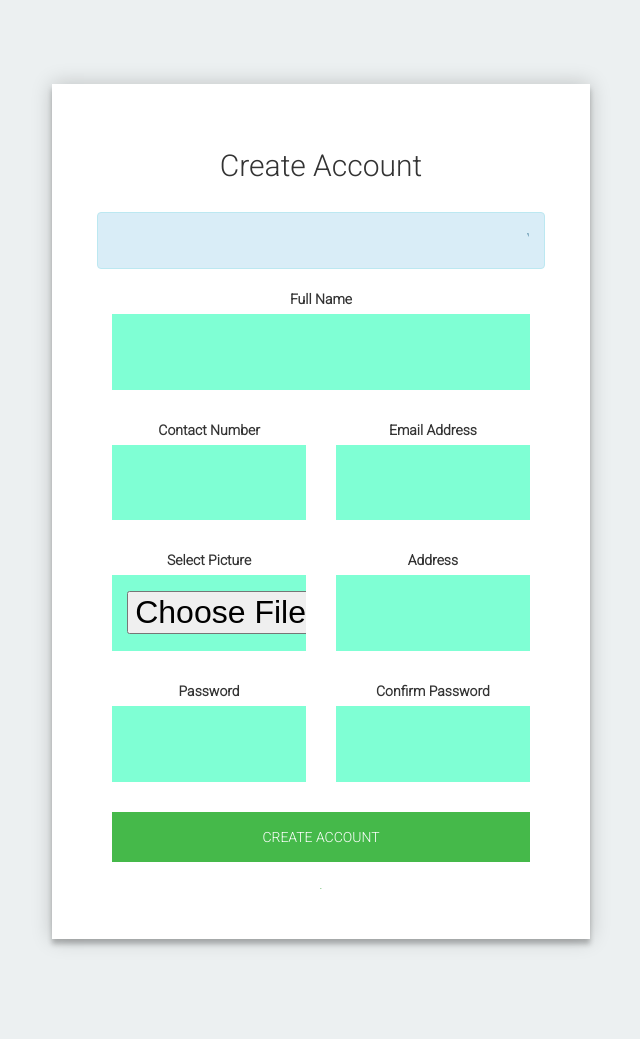
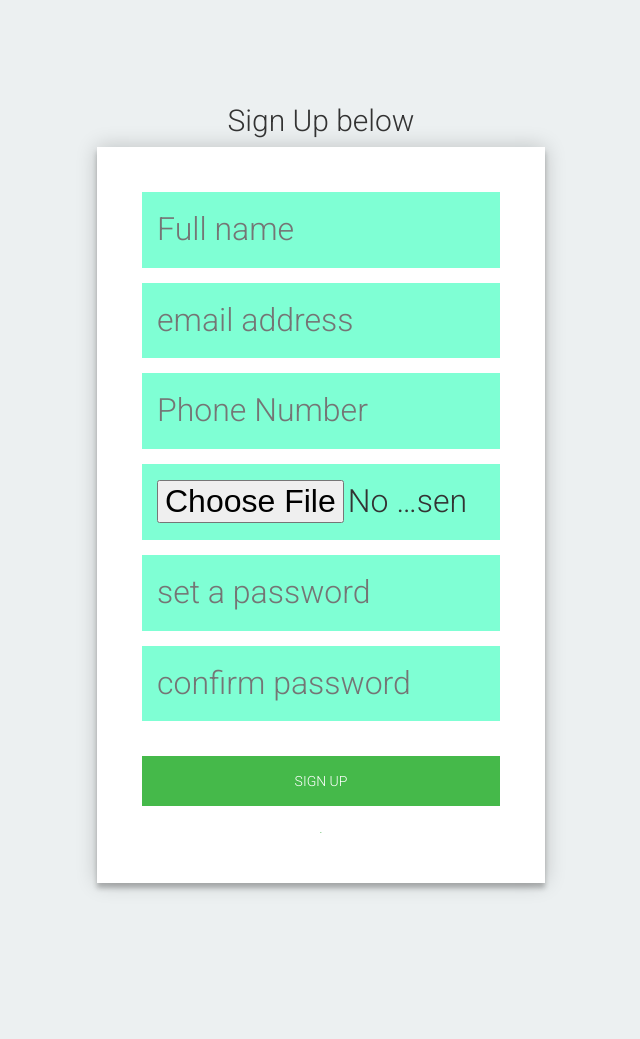
Before and after one commit to Sanga78/Eventticket-booking-system, a PHP site: page /tcpdf/pro/individual_reg.php in a window 1280 px wide. Shown: the part 57-1096 px from the top of the page, without its empty margins (319-959 px from the left). After the commit the page ends 949 px from the top, so only its background shows below. Run offline with PHP 8.4, Linux system fonts and the light colour scheme; some libraries are stand-ins or nearby versions.

Commit message:
Update individual_reg.php
updated registarion template

```diff
--- a/events/pro/individual_reg.php
+++ b/events/pro/individual_reg.php
@@ -69,81 +69,43 @@ alert("We could not register you!.");
     }
 }
 ?>
-<div class="signup-page">
-    <div class="form">
-        <h2>Create Account </h2>
-        <br>
-        <p class="alert alert-info">
-            <marquee behavior="" scrollamount="2" direction="">You need to create an account to book/view Event!
-            </marquee>
-        </p>
-        <form class="login-form" method="post" role="form" enctype="multipart/form-data" id="signup-form"
-            autocomplete="off">
-            <!-- json response will be here -->
-            <div id="errorDiv"></div>
-            <!-- json response will be here -->
-            <div class="col-md-12">
-                <div class="form-group">
-                    <label>Full Name</label>
-                    <input type="text" required minlength="10" name="name">
-                </div>
-            </div>
+ <div class="login-page">
+        <center><h2>Sign Up below</h2></center>
+        <div class="form">
+          <form>
+            <input type="text" required minlength="10" name="name" placeholder="Full name" />
+            <input type="email" required name="email" placeholder="email address" />
+            <input type="text" minlength="11" pattern="[0-9]{10}" required name="phone" placeholder="Phone Number"/>
+            <input type="file" name='file' placeholder="Select Picture"/>
+            <input type="password" id="password" name="password" id="password" placeholder="set a password" />
+            <input type="password" name="cpassword" id="cpassword" placeholder="confirm password" />
+            <i class="fas fa-eye" onclick="show()"></i>
+            <br>
+            <br>
+          </form>
 
-            <div class="col-md-6">
-                <div class="form-group">
-                    <label>Contact Number</label>
-                    <input type="text" minlength="11" pattern="[0-9]{10}" required name="phone">
-                </div>
-            </div>
-            <div class="col-md-6">
-                <div class="form-group">
-                    <label>Email Address</label>
-                    <input type="email" required name="email">
-                </div>
-            </div>
-
-            <div class="col-md-6">
-                <div class="form-group">
-                    <label>Select Picture</label>
-                    <input type="file" name='file' required>
-                </div>
-            </div>
-            <div class="col-md-6">
-                <div class="form-group">
-                    <label>Address</label>
-                    <input type='text' name="address" class="form-group" required>
-                    </select>
-                    <span class="help-block" id="error"></span>
-                </div>
-            </div>
-            <div class="col-md-6">
-                <div class="form-group">
-                    <label>Password</label>
-                    <input type="password" name="password" id="password">
-                    <span class="help-block" id="error"></span>
-                </div>
-            </div>
-            <div class="col-md-6">
-                <div class="form-group">
-                    <label>Confirm Password</label>
-                    <input type="password" name="cpassword" id="cpassword">
-                    <span class="help-block" id="error"></span>
-                </div>
-            </div>
-            <div class="col-md-12">
-                <div class="form-group">
-                    <button type="submit" id="btn-signup">
-                        CREATE ACCOUNT
-                    </button>
-                </div>
-            </div>
+          <form class="login-form">
+            <button type="button" id="btn-signup">
+              SIGN UP
+            </button>
             <p class="message">
                 <a href="#">.</a><br>
             </p>
-        </form>
+          </form>
+        </div>
     </div>
-</div>
-</div>
+</body>
+<script>
+    function show() {
+      var password = document.getElementById("password");
+      var icon = document.querySelector(".fas");
+      if (password.type === "password") {
+        password.type = "text";
+      } else {
+        password.type = "password";
+      }
+    }
+  </script>
 <!-- <script src="assets/js/jquery-1.12.4-jquery.min.js"></script> -->
 
 </body>
```
